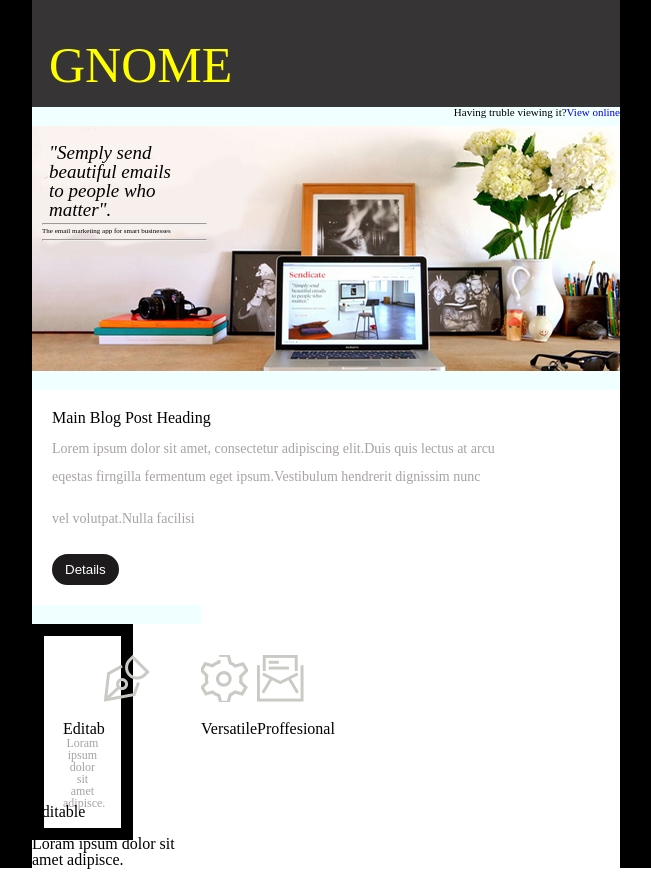
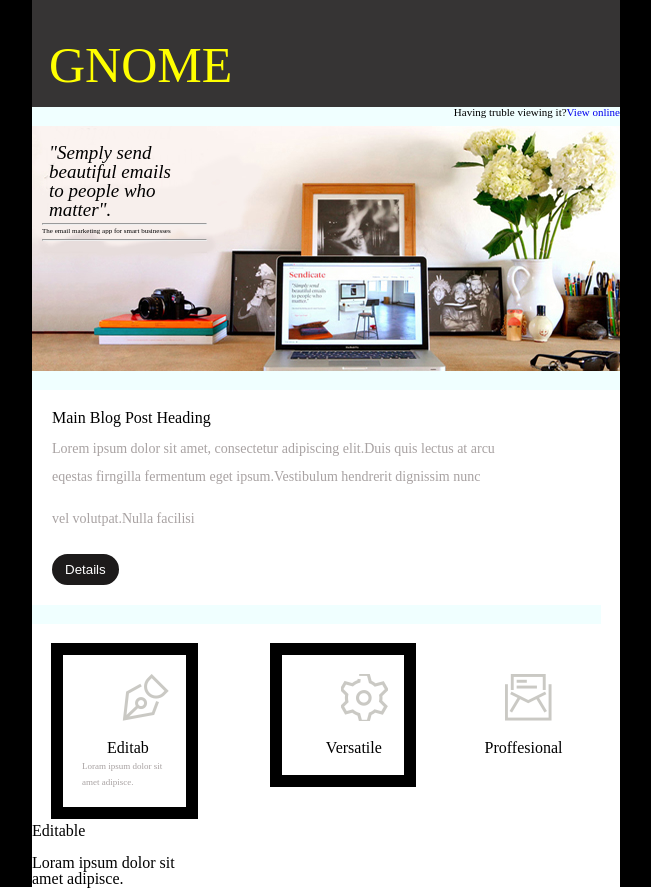
Before and after one commit to syntaxSizer/websitetWo, a plain HTML site: page index.HTML in a window 1280 px wide. Shown: the top 890 px of the page, without its empty margins (314-965 px from the left). Drawn offline with Linux system fonts and the light colour scheme.

Commit message:
cascading the menu

```diff
--- a/stylingsheet.css
+++ b/stylingsheet.css
@@ -81,25 +81,77 @@
     color: white;
 
 }
+#tabla{
+
+    border-collapse: collapse;
+     border:solid 19px ;
+    background: white;
+    border-top-color: azure;
+    border-bottom:0;
+    border-left-color: white;
+    border-right-color: white;
+    width: 100%;
+
+
+}
+
 
 #box{
+
+    border-top: 19px solid;
+    border-color: white;
+    height: 180px;
+    width:100%
+
+
+}
+
+#marker{
+    display: block;
+    padding:19px;
+    border: 12px solid;
+    width: 39%;
+    color: whit;
+}
+ #marker #img{
+    padding-left:40px;
+}
+#marker p{
+    display: inline;
+    font-size: 9px;
+    color:#a8a2a2;
+    text-align:center;
+    padding-left:px;
+
+}
+#marker h3{
+    padding-left:25px;
+}
+#screw {
+    display: block;
+    padding:19px;
+    border: 12px solid;
+    width: 39%;
+    color: whit;
+
+}
+#screw #img{
+     padding-left:40px;
+
+}
+#screw h3{
+    padding-left:25px;
+}
+#envalop h3{
+    padding-right: 25px;
+
+}
+#envelop #img{
+    padding-left:20px;
+
+}
+#box1 {
+    align-items: center
     border-top: 19px solid;
     border-color: azure;
     height: 180px;
-
-}
-#box #marker{
-    display: block;
-    padding:19px;
-    border: 12px solid;
-    width: 23%;
-}
-#box #marker #img{
-    padding-left:40px;
-}
-#box #marker p{
-    font-size: 12px;
-    color:#a8a2a2;
-    text-align: center;
-
-}
```
